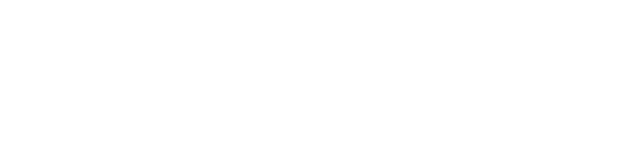
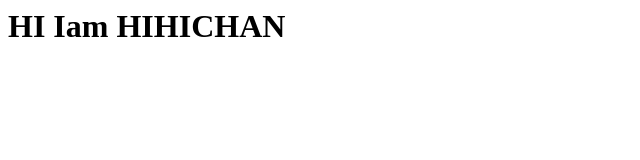
Before and after one commit to Leochan1216/XYZ-Project, a plain HTML site: page index.html in a window 1280 px wide. Shown: the whole page, without its empty margins (0-640 px from the left). Drawn offline with Linux system fonts and the light colour scheme.

Commit message:
Page with greeting header

```diff
--- a/index.html
+++ b/index.html
@@ -5,6 +5,6 @@
     <title>Welcome to XYZ</title>
 </head>
 <body>
-
+    <h1> HI Iam HIHICHAN</h1>
 </body>
 </html>
```
